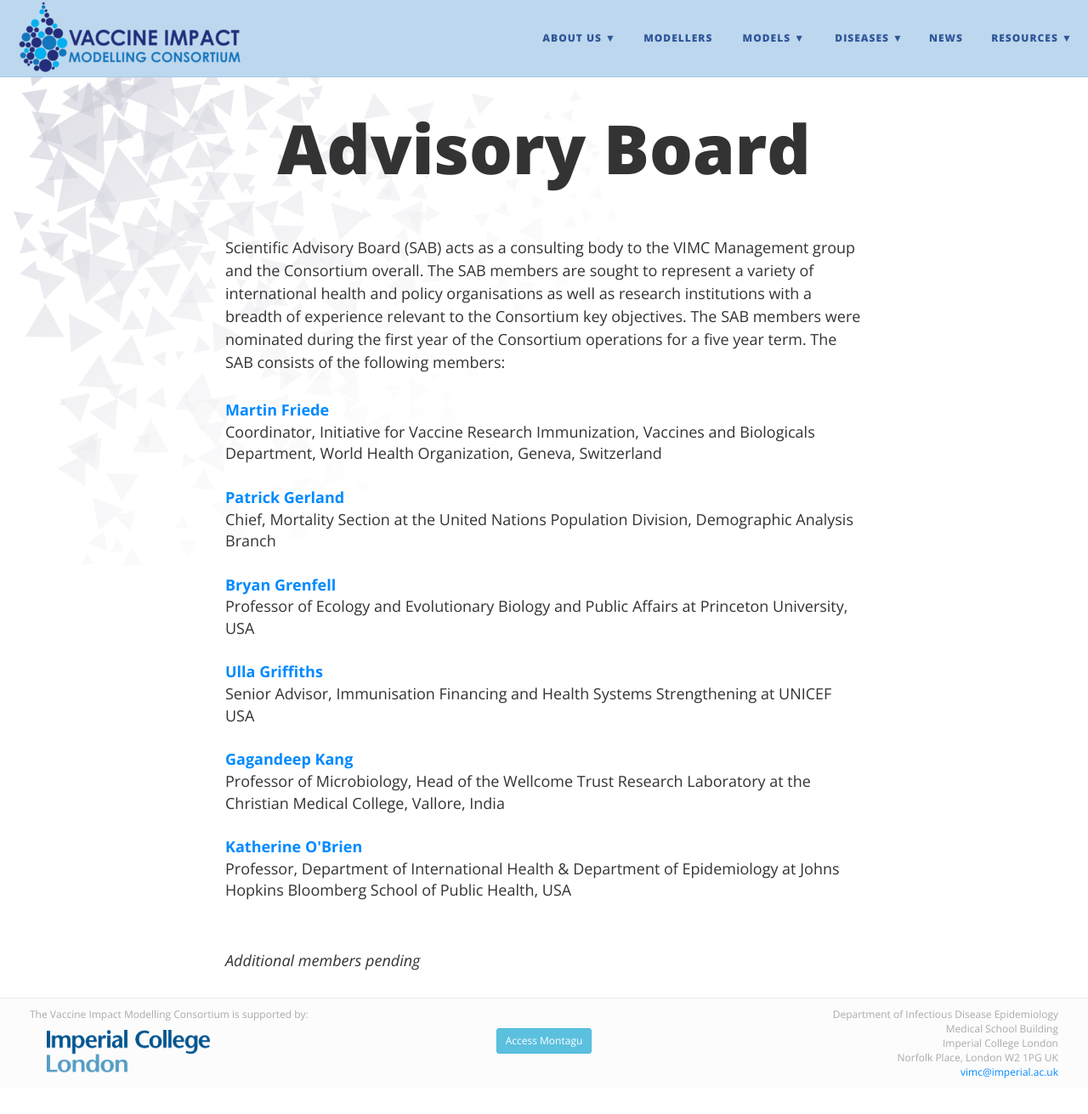
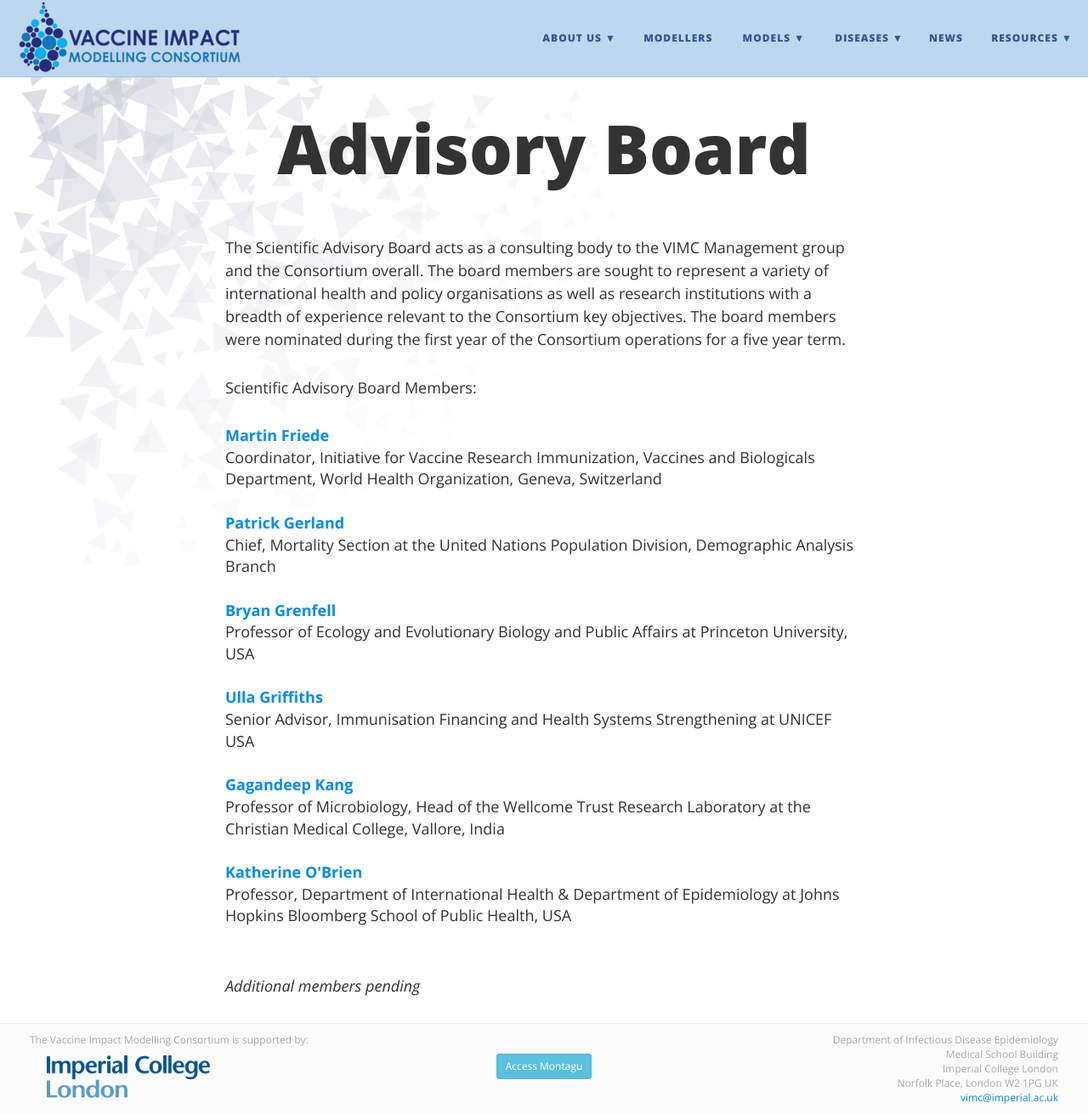
Before and after one commit to vimchub/vaccineimpact, a Jekyll site: the page built from advisory-board.md, in a window 1280 px wide and 1311 px high. Shown: the whole window at 85% size. Built offline with Jekyll 4.4.1, drawn with Linux system fonts in a browser that asks for light colours; nearby versions of some CDN libraries.

Commit message:
Grammatical details

```diff
--- a/advisory-board.md
+++ b/advisory-board.md
@@ -2,7 +2,9 @@
 title: Advisory Board
 ---
 
-Scientific Advisory Board (SAB) acts as a consulting body to the VIMC Management group and the Consortium overall.  The SAB members are sought to represent a variety of international health and policy organisations as well as research institutions with a breadth of experience relevant to the Consortium key objectives. The SAB members were nominated during the first year of the Consortium operations for a five year term. The SAB consists of the following members:
+The Scientific Advisory Board acts as a consulting body to the VIMC Management group and the Consortium overall.  The board members are sought to represent a variety of international health and policy organisations as well as research institutions with a breadth of experience relevant to the Consortium key objectives. The board members were nominated during the first year of the Consortium operations for a five year term.
+
+Scientific Advisory Board Members:
 
 <div id="advisory-board-list">
   {% for person in site.data.advisory-board %}
```
